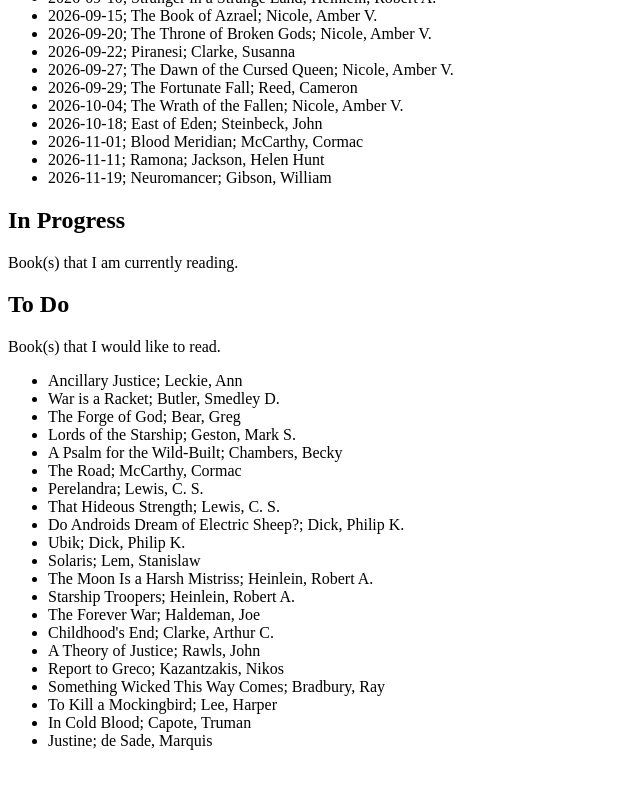
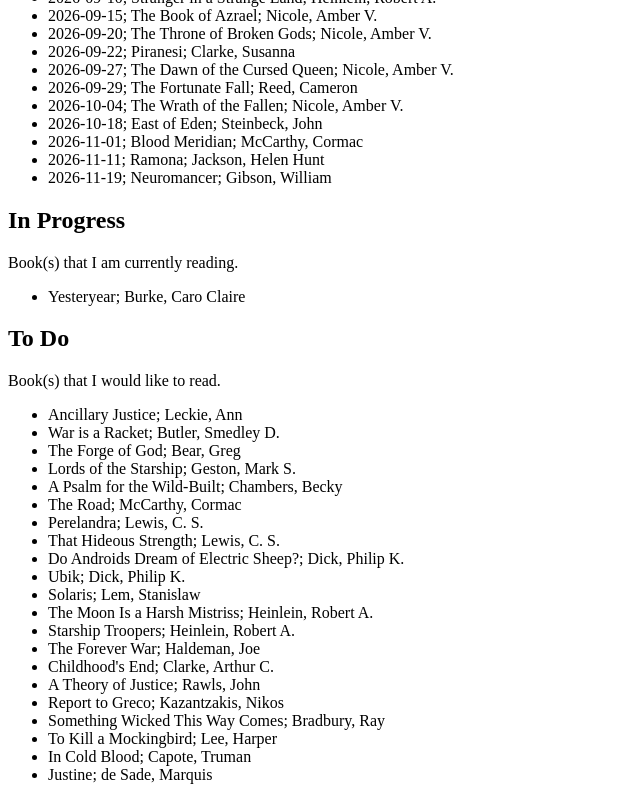
Before and after one commit to skybaks/skybaks.github.io, a plain HTML site: page books.html in a window 1280 px wide. Shown: the part 660-1460 px from the top of the page, without its empty margins (0-640 px from the left). Before the commit the page ends 1426 px from the top, so only its background shows below. Drawn offline with Linux system fonts and the light colour scheme.

Commit message:
Started yesteryear

```diff
--- a/books.html
+++ b/books.html
@@ -57,6 +57,7 @@
         Book(s) that I am currently reading.
 
         <ul>
+            <li>Yesteryear; Burke, Caro Claire</li>
         </ul>
 
         <h2>To Do</h2>
```
